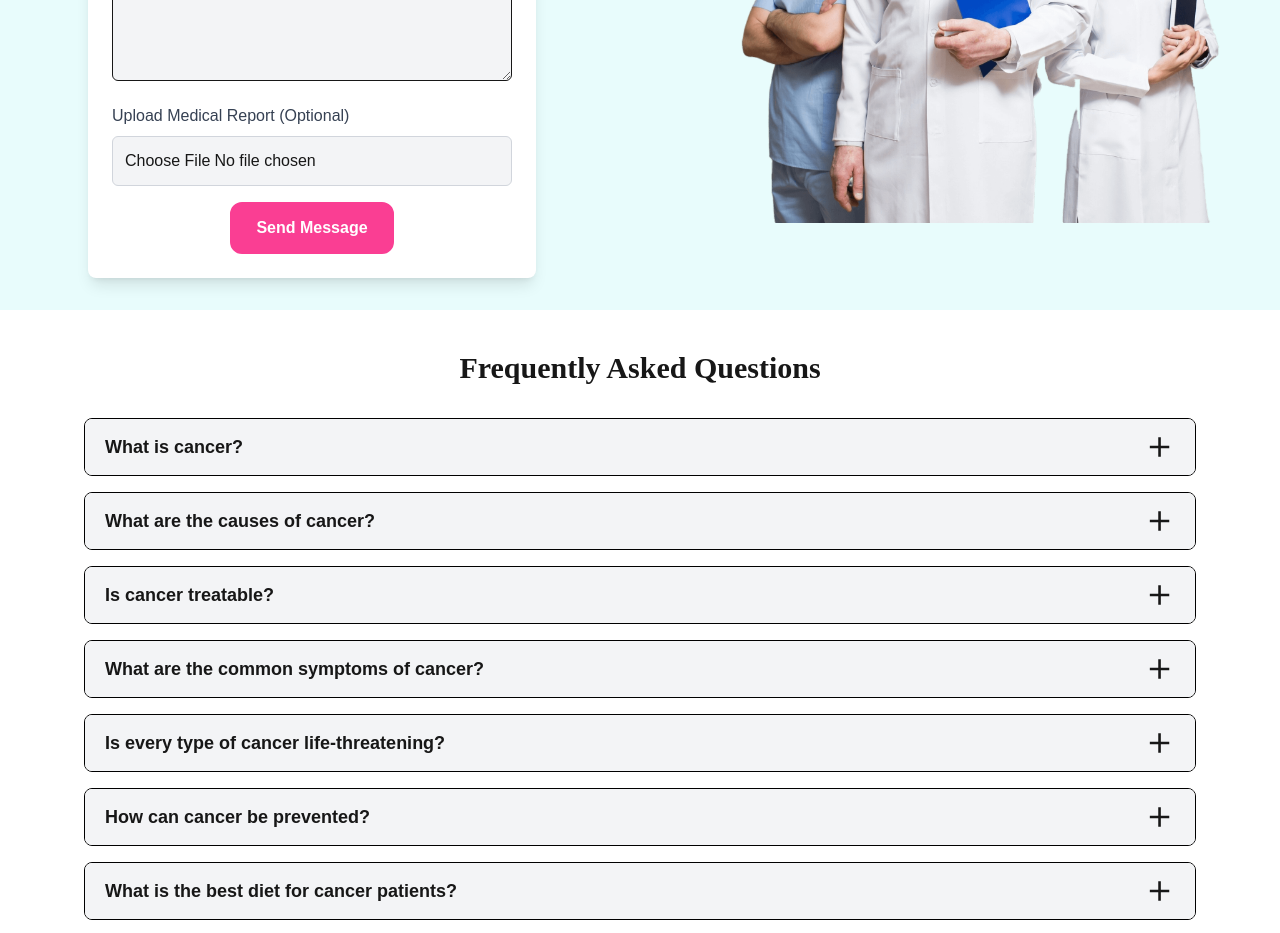
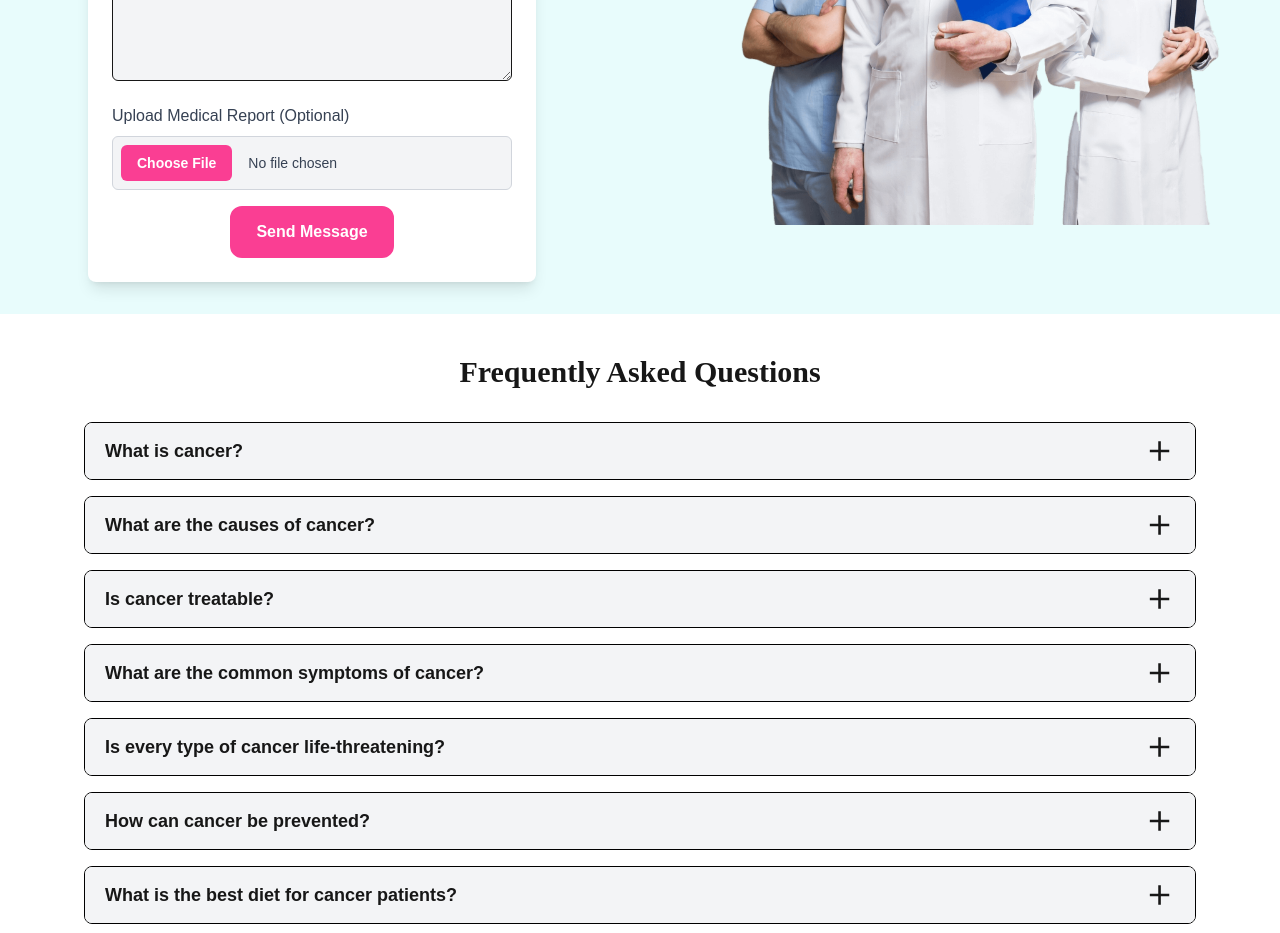
Before and after one commit to AQITPvtLtd/drdevaratharya, a Next.js app: page / in a window 1280 px wide. Shown: the part 3280-4213 px from the top of the page. Built offline with nearby package versions, Linux system fonts and the light colour scheme.

Commit message:
add form changes

```diff
--- a/src/app/contact/form/Form.jsx
+++ b/src/app/contact/form/Form.jsx
@@ -158,14 +158,21 @@ const Form = () => {
                     <label htmlFor="MedicalReport" className="block text-md font-medium mb-2 text-gray-700 dark:text-black ">
                         Upload Medical Report (Optional)
                     </label>
+                    <div className="w-full border bg-gray-100 border-gray-300 rounded-md p-2 focus-within:border-[#fa3e93] focus-within:ring-1 focus-within:ring-[#fa3e93]">
                         <input
                             type="file"
                             id="MedicalReport"
                             name="MedicalReport"
                             onChange={handleFileChange}
                             accept=".pdf, .doc, .docx, .xls, .xlsx, .txt, .jpg, .png, .jpeg, .avif"
-                        className="border bg-gray-100 border-gray-300 p-3 rounded-md w-full focus:border-[#fa3e93] focus:ring-1 focus:ring-[#fa3e93] dark:text-black outline-none"
+                            className="w-full text-sm text-gray-700 bg-transparent file:mr-4 file:py-2 file:px-4
+               file:rounded-md file:border-0
+               file:text-sm file:font-semibold
+               file:bg-[#fa3e93] file:text-white
+               hover:file:bg-[#e33280] file:cursor-pointer
+               focus:outline-none"
                         />
+                    </div>
                 </div>
 
                 <div className="text-center mt-4">
--- a/src/helper/db.js
+++ b/src/helper/db.js
@@ -4,7 +4,7 @@ const pool = mysql.createPool({
     host: "127.0.0.1",
     user: "root",
     password: "",
-    database: "drdevavratarya",
+    database: "drdevavrat",
     waitForConnections: true,
     connectionLimit: 10,  // Kitne max connections ek time me allow hain
     queueLimit: 0,        // Queue limit, 0 means no limit
```
Also changed, not shown: 1 other file (tests, documents, lock files or other folders). Lines whose indentation alone changed are shown as unchanged.
